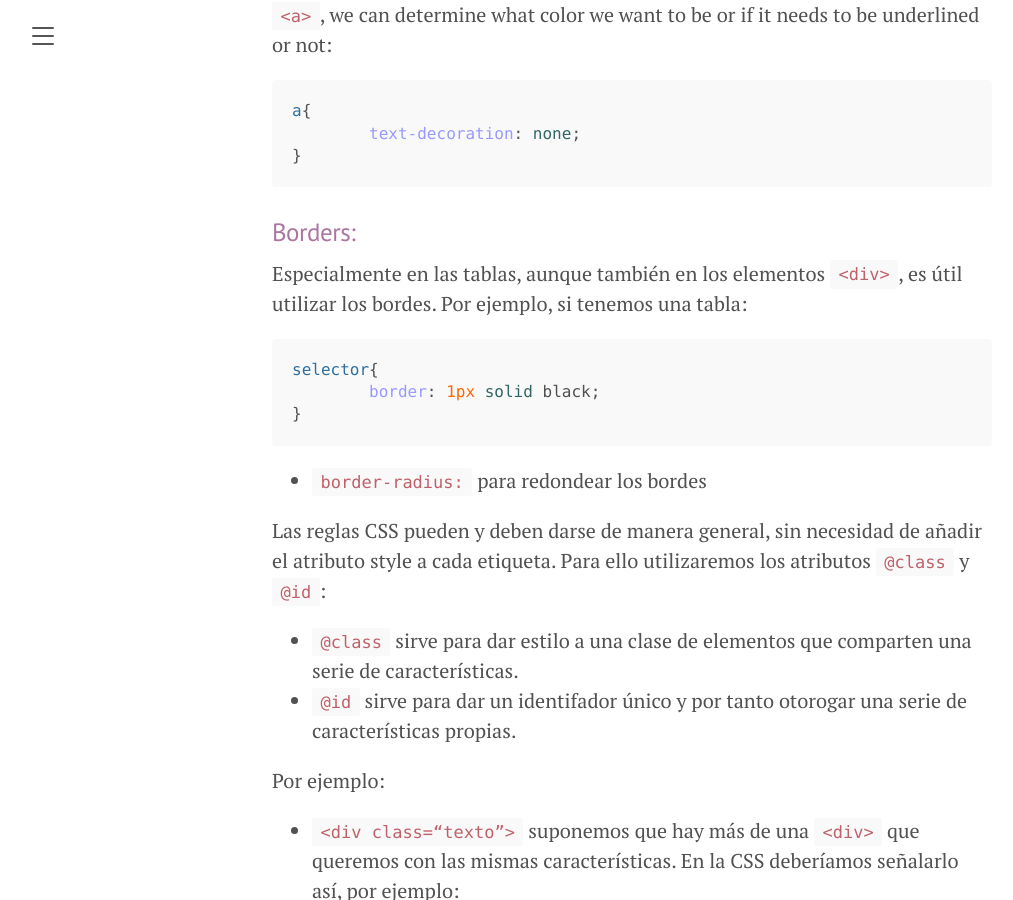
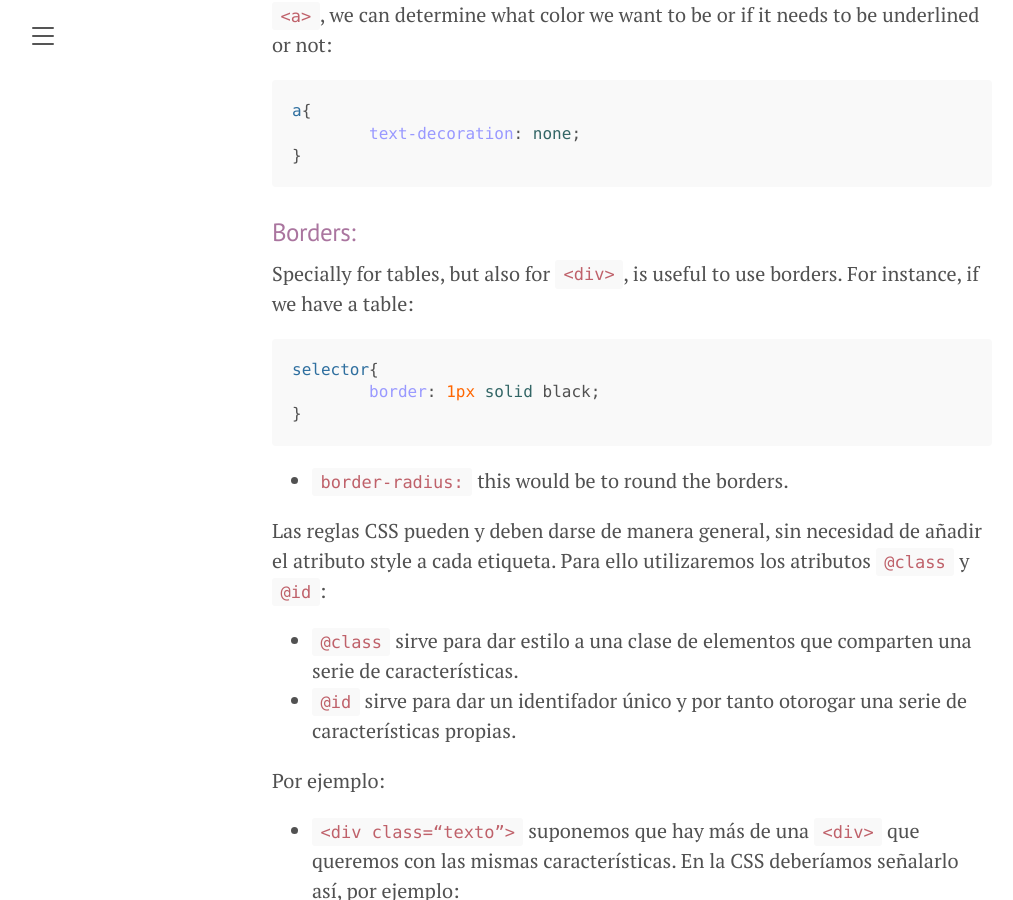
Before and after one commit to susannalles/DHPracticum_Spring23, a Jekyll site: the page built from exercises/4.HTML.md, in a window 1280 px wide and 900 px high, scrolled down 8681 px. Shown: the whole window, without its empty margins (8-1021 px from the left). Built offline with Jekyll 4.4.1, drawn with Linux system fonts in a browser that asks for light colours; some of the changed text lies outside the part shown.

Commit message:
Update 4.HTML.md

````diff
--- a/exercises/4.HTML.md
+++ b/exercises/4.HTML.md
@@ -209,7 +209,7 @@ To give style to a page, we can proceed in three different ways:
 
 ```html
 <head>
-	<title>Título de la página</title>
+	<title>Title of the page</title>
 	<style type= “text/css”>
 	(...)
 	</style>
@@ -283,7 +283,7 @@ a{
 
 ### Borders:
 
-Especialmente en las tablas, aunque también en los elementos `<div>`,  es útil utilizar los bordes. Por ejemplo, si tenemos una tabla:
+Specially for tables, but also for `<div>`,  is useful to use borders. For instance, if we have a table:
 
 ```css
 selector{
@@ -291,7 +291,7 @@ selector{
 }
 ```
 
-- `border-radius:` para redondear los bordes
+- `border-radius:` this would be to round the borders.
 
 
 Las reglas CSS pueden y deben darse de manera general, sin necesidad de añadir el atributo style a cada etiqueta. Para ello utilizaremos los atributos `@class` y `@id`:
````
